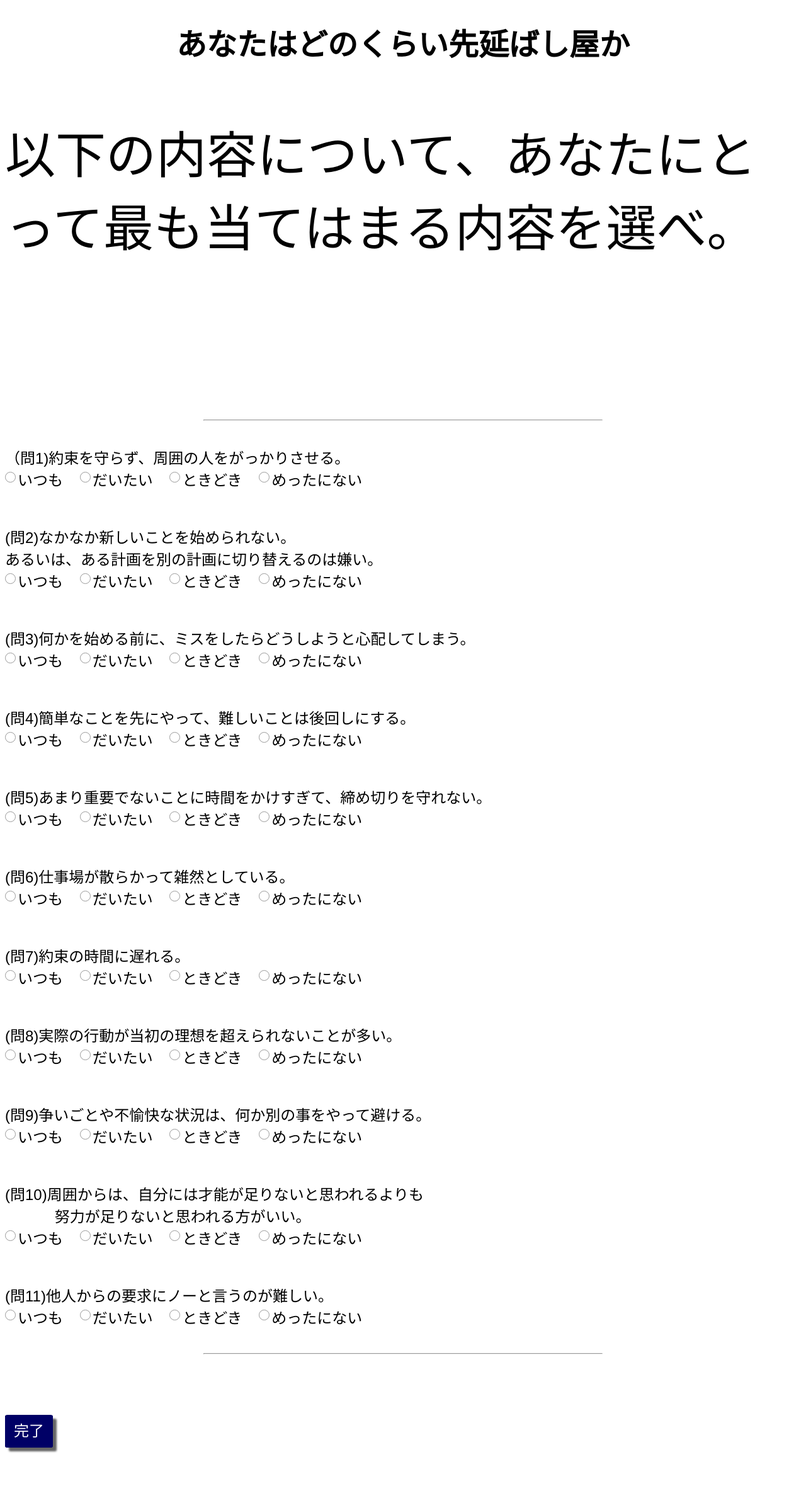
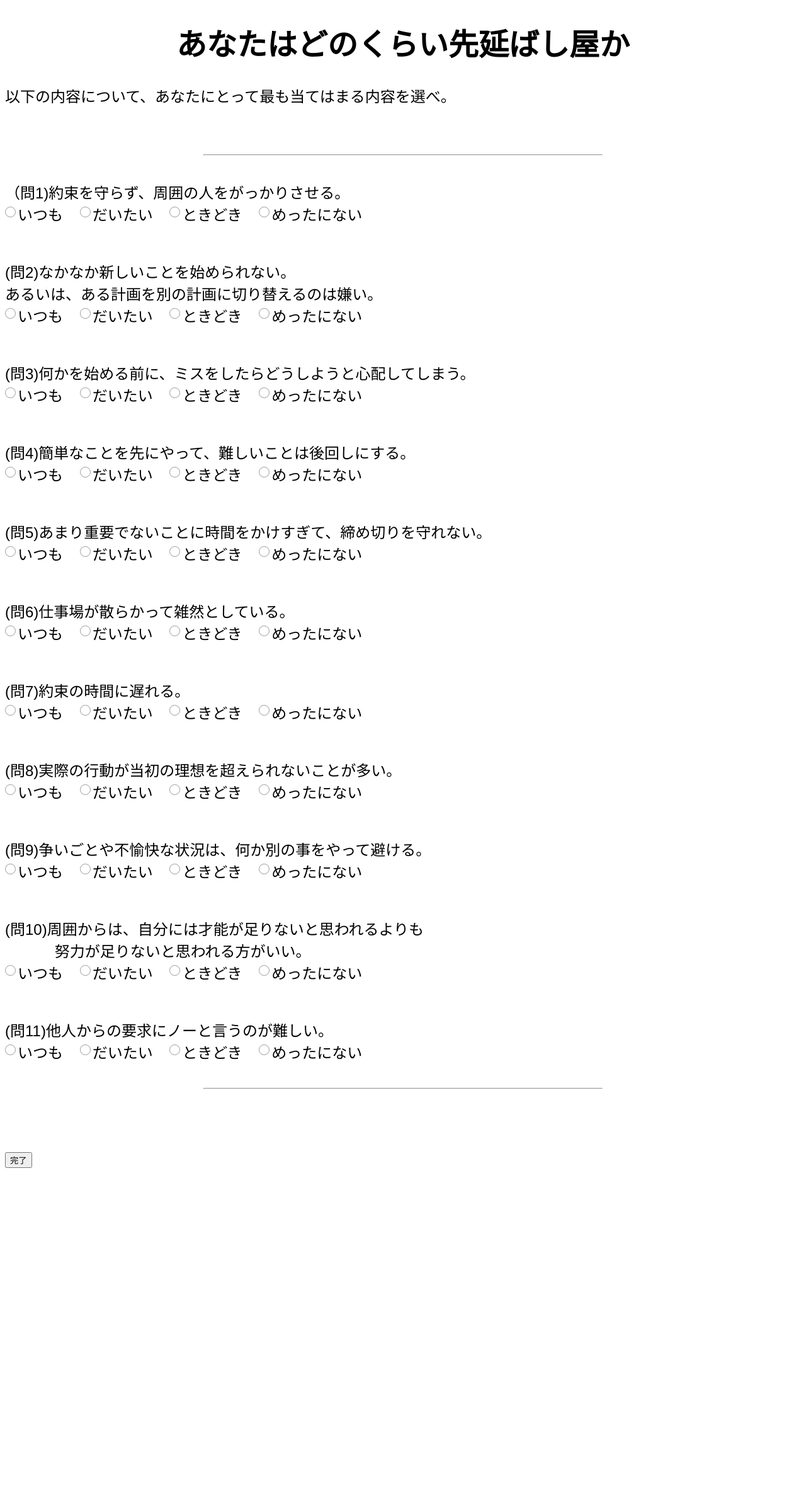
Before and after one commit to inamake/psychopath_bot, a Flask app: page /putOffTest in a window 1280 px wide. Shown: the whole page at 63% size. After the commit the page ends 1854 px from the top, so only its background shows below. Run offline with Flask 2, Linux system fonts and the light colour scheme.

Commit message:
css追加(11/28)

```diff
--- a/static/stylesheet.css
+++ b/static/stylesheet.css
@@ -10,8 +10,9 @@ h1{
 }
 
 p{
-    font-size: 80px;
+    font-size: 100%;
 }
+
 
 .radio-input{
   display: none;
@@ -48,23 +49,6 @@ p{
 }
 
 .button{
-    display       : inline-block;
-  border-radius : 5%;          /* 角丸       */
-  font-size     : 18pt;        /* 文字サイズ */
-  text-align    : center;      /* 文字位置   */
-  cursor        : pointer;     /* カーソル   */
-  padding       : 12px 12px;   /* 余白       */
-  background    : #000066;     /* 背景色     */
-  color         : #ffffff;     /* 文字色     */
-  line-height   : 1em;         /* 1行の高さ  */
-  transition    : .3s;         /* なめらか変化 */
-  box-shadow    : 6px 6px 3px #666666;  /* 影の設定 */
-  border        : 2px solid #000066;    /* 枠の指定 */
+
   text-align: center;
 }
-.button:hover {
-  box-shadow    : none;        /* カーソル時の影消去 */
-  color         : #000066;     /* 背景色     */
-  background    : #ffffff;     /* 文字色     */
-  text-align: center;
-}
```
